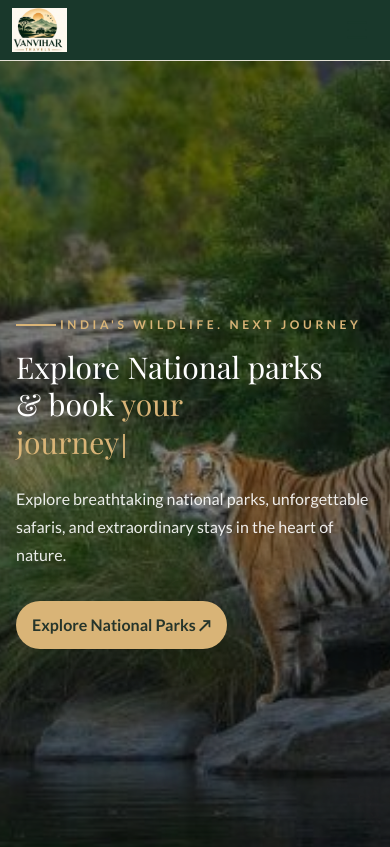
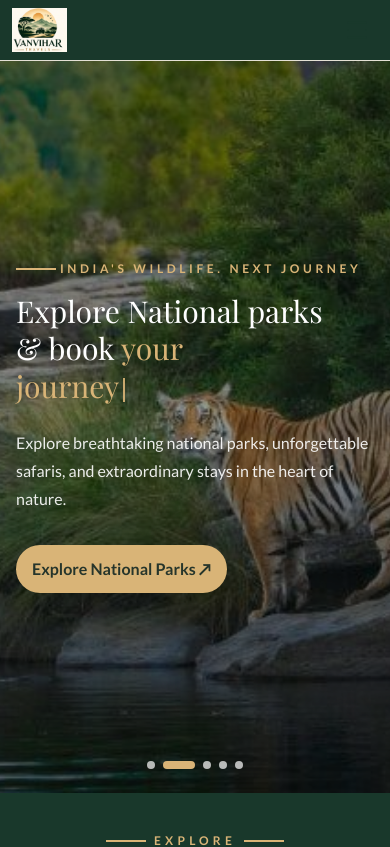
Before and after one commit to tushar11kumar2001/vanvihar-frontend, a Next.js app: page / in a window 390 px wide. Shown: the top 847 px of the page. Built offline with nearby package versions, Linux system fonts and the light colour scheme; a web font is replaced by a local one.

Commit message:
national park section mobile

```diff
--- a/src/components/HeroSection.tsx
+++ b/src/components/HeroSection.tsx
@@ -61,9 +61,9 @@ export default function HeroSection() {
     }, [visibleLetters, currentTextIndex]);
 
     return (
-        <main className="relative inset-0 h-screen w-full">
+    <main className="relative w-full md:h-screen">
             {/* Hero Section */}
-            <section className="relative h-full min-h-[70vh] flex items-center overflow-hidden bg-[#19382B] px-4 md:flex-row md:px-10">
+<section className="relative flex min-h-[calc(100svh-112px)] w-full items-center overflow-hidden bg-[#19382B] px-4 pb-16 pt-16 md:h-full md:min-h-[70vh] md:px-10 md:py-0">
                 {/* Background Image Slider */}
                 {heroImages.map((image, index) => (
                     <div
@@ -84,7 +84,7 @@ export default function HeroSection() {
                 />
 
                 {/* Hero Content */}
-                <div className="relative z-10 max-w-5xl">
+                <div className="relative z-10 w-full max-w-5xl py-8 md:w-auto md:py-0">
                     <div className="mb-4 flex items-center gap-1 text-xs font-semibold uppercase tracking-[0.3em] text-[#D9B477]">
                         <div className="w-10 border border-[#D9B477]" />
 
```
